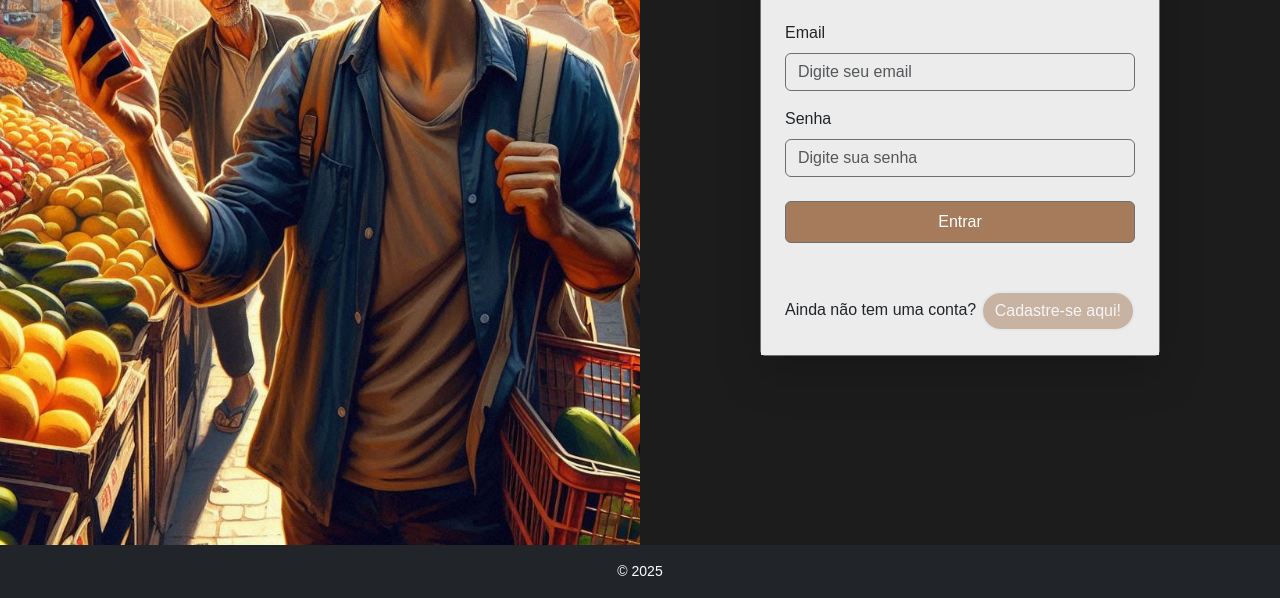
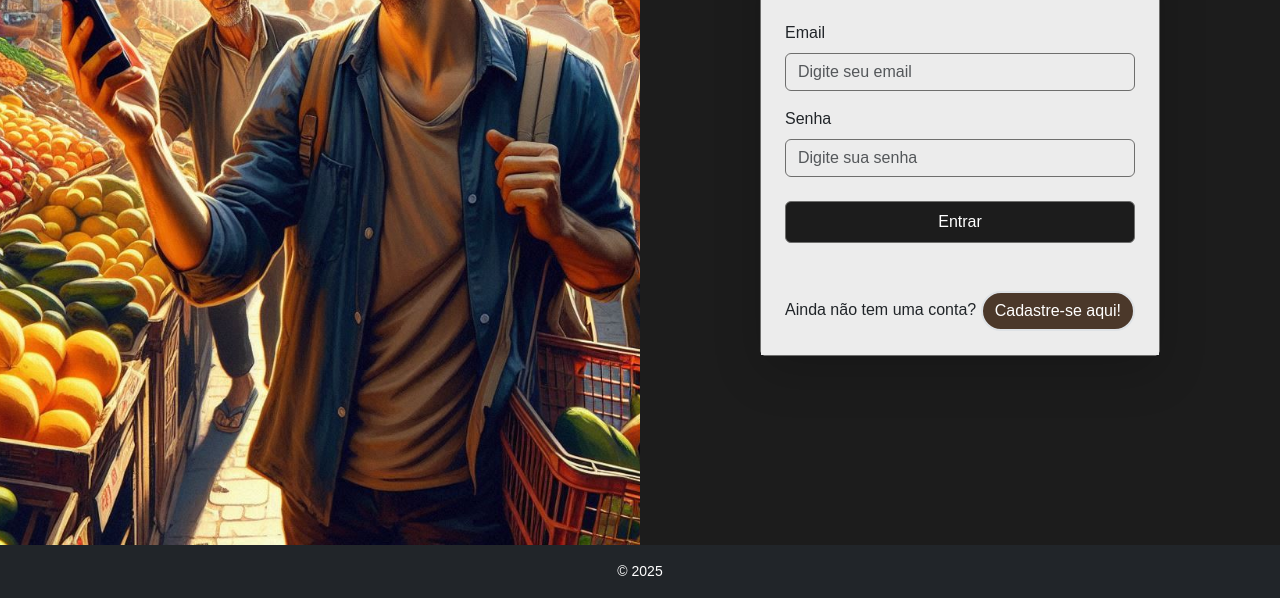
Before and after one commit to Matheusbzrr/front, a plain HTML site: page src/pages/login.html in a window 1280 px wide. Shown: the part 311-909 px from the top of the page. Drawn offline with nearby package versions, Linux system fonts and the light colour scheme; some packages are replaced by stand-ins of ours; a script that the page names is missing.

Commit message:
feat: ajustando acessibilidade

```diff
--- a/src/css/app.css
+++ b/src/css/app.css
@@ -51,7 +51,6 @@ body {
     }
 }
 
-/* Personalização da Scrollbar */
 #listaItens::-webkit-scrollbar {
     width: 8px;
 }
@@ -66,7 +65,6 @@ body {
     border-radius: 4px;
 }
 
-/* Ajuste de Espaçamento */
 .modal-body {
     gap: 1rem;
 }
--- a/src/css/login.css
+++ b/src/css/login.css
@@ -61,7 +61,12 @@ body {
 
 
 .btn-primary {
-    background-color: var(--cor-laranja-cafe);
+    background-color: var(--cor-cafe-escuro);
+    border-color: var(--cor-cafe-claro-escuro);
+}
+
+.btn-secondary {
+    background-color: var(--cor-cafe-claro);
     border-color: var(--cor-cafe-claro-escuro);
 }
 
--- a/src/pages/login.html
+++ b/src/pages/login.html
@@ -23,6 +23,7 @@
           <button
             class="navbar-toggler"
             type="button"
+            title="Menu"
             data-bs-toggle="collapse"
             data-bs-target="#navbarNav"
           >
@@ -103,7 +104,7 @@
                       href="#"
                       data-bs-toggle="modal"
                       data-bs-target="#cadastroModal"
-                      class="btn btn-primary border border-2 rounded-pill opacity-50"
+                      class="btn btn-secondary border border-2 rounded-pill"
                     >
                       Cadastre-se aqui!
                     </a>
```
Also changed, not shown: src/pages/about.html (deleted, +0 -16 lines), src/pages/app.html (+1 -0 lines).
